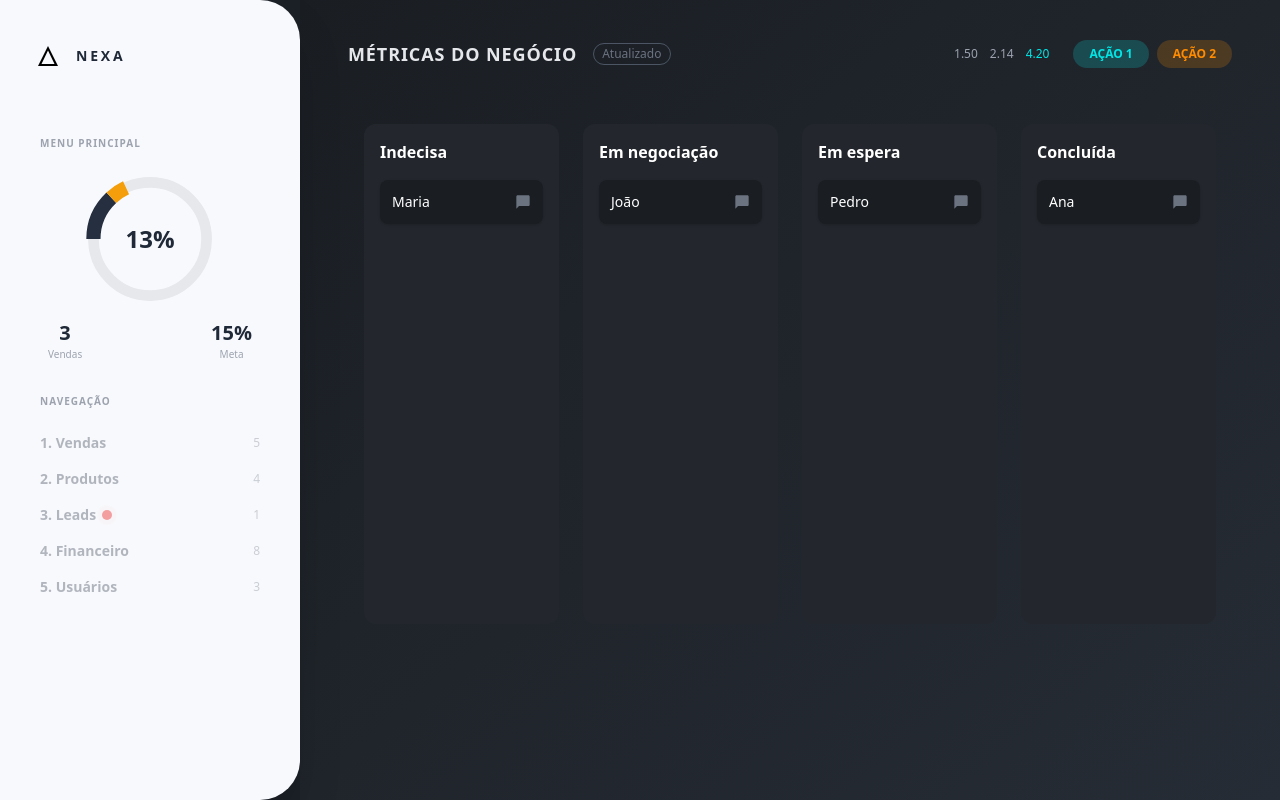
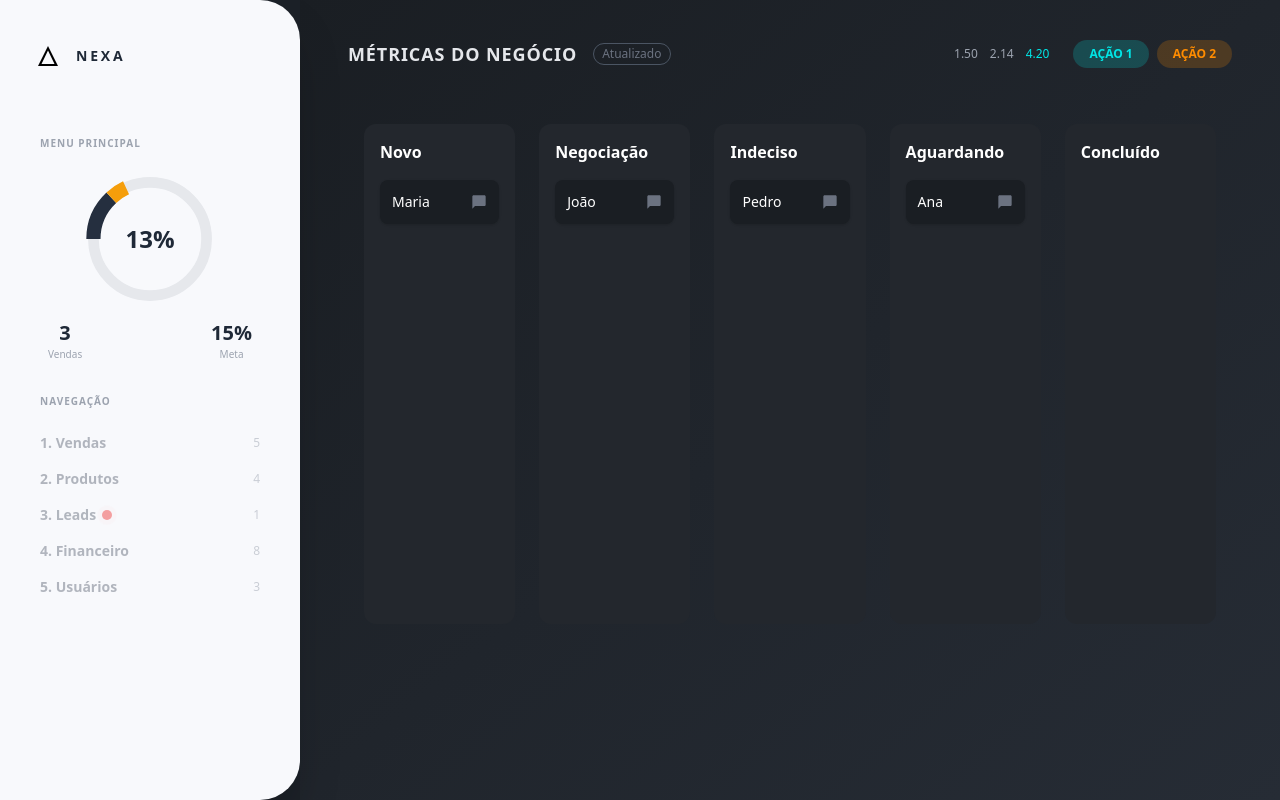
Before and after one commit to LuaraGoncalves/NexaDash, a React app in the folder frontend/: page /leads-kanban in a window 1280 px wide. Built offline with nearby package versions, Linux system fonts and the light colour scheme; the HTML template or start-up script is replaced by a standard one.

Commit message:
refactor(frontend): align lead types and mocks with the backend

```diff
--- a/frontend/src/pages/Leads.tsx
+++ b/frontend/src/pages/Leads.tsx
@@ -7,10 +7,10 @@ function Leads() {
   const [selectedLead, setSelectedLead] = useState<Lead | null>(null);
 
   const [leads, setLeads] = useState<Lead[]>([
-    { id: 1, nome: "Maria", status: "indecisa" },
+    { id: 1, nome: "Maria", status: "novo" },
     { id: 2, nome: "João", status: "negociacao" },
-    { id: 3, nome: "Pedro", status: "espera" },
-    { id: 4, nome: "Ana", status: "concluida" },
+    { id: 3, nome: "Pedro", status: "indeciso" },
+    { id: 4, nome: "Ana", status: "aguardando" },
   ]);
 
   const handleLeadClick = (lead: Lead) => {
@@ -20,10 +20,11 @@ function Leads() {
 
   const getStatusColor = (status: Lead['status']) => {
     switch(status) {
-      case 'indecisa': return 'bg-yellow-500';
+      case 'novo': return 'bg-sky-500';
       case 'negociacao': return 'bg-blue-500';
-      case 'espera': return 'bg-orange-500';
-      case 'concluida': return 'bg-green-500';
+      case 'indeciso': return 'bg-yellow-500';
+      case 'aguardando': return 'bg-orange-500';
+      case 'concluido': return 'bg-green-500';
       default: return 'bg-gray-500';
     }
   };
--- a/frontend/src/pages/LeadsKanban.tsx
+++ b/frontend/src/pages/LeadsKanban.tsx
@@ -6,7 +6,7 @@ import type { Dispatch, SetStateAction } from 'react';
 export type Lead = {
   id: number;
   nome: string;
-  status: "indecisa" | "negociacao" | "concluida" | "espera";
+  status: "novo" | "negociacao" | "indeciso" | "aguardando" | "concluido";
 };
 
 type LeadsKanbanProps = {
@@ -17,10 +17,10 @@ type LeadsKanbanProps = {
 
 export default function LeadsKanban({ leads, setLeads, onLeadClick }: LeadsKanbanProps) {
   const [internalLeads, setInternalLeads] = useState<Lead[]>([
-    { id: 1, nome: "Maria", status: "indecisa" },
+    { id: 1, nome: "Maria", status: "novo" },
     { id: 2, nome: "João", status: "negociacao" },
-    { id: 3, nome: "Pedro", status: "espera" },
-    { id: 4, nome: "Ana", status: "concluida" },
+    { id: 3, nome: "Pedro", status: "indeciso" },
+    { id: 4, nome: "Ana", status: "aguardando" },
   ]);
 
   const currentLeads = leads ?? internalLeads;
@@ -28,10 +28,11 @@ export default function LeadsKanban({ leads, setLeads, onLeadClick }: LeadsKanba
   const handleLeadClick = onLeadClick ?? (() => undefined);
 
   const colunas: { key: Lead["status"]; titulo: string }[] = [
-    { key: "indecisa", titulo: "Indecisa" },
-    { key: "negociacao", titulo: "Em negociação" },
-    { key: "espera", titulo: "Em espera" },
-    { key: "concluida", titulo: "Concluída" },
+    { key: "novo", titulo: "Novo" },
+    { key: "negociacao", titulo: "Negociação" },
+    { key: "indeciso", titulo: "Indeciso" },
+    { key: "aguardando", titulo: "Aguardando" },
+    { key: "concluido", titulo: "Concluído" },
   ];
 
   const onDragEnd = (result: DropResult) => {
```
